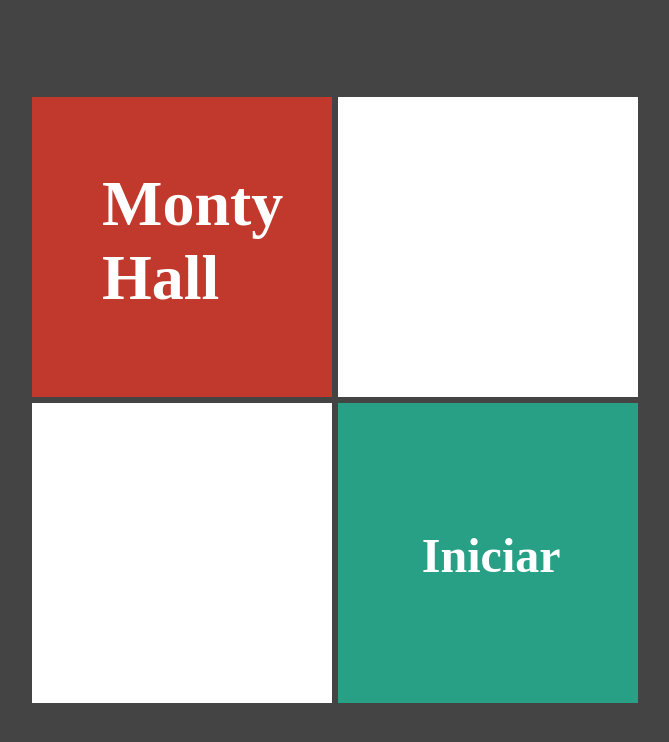
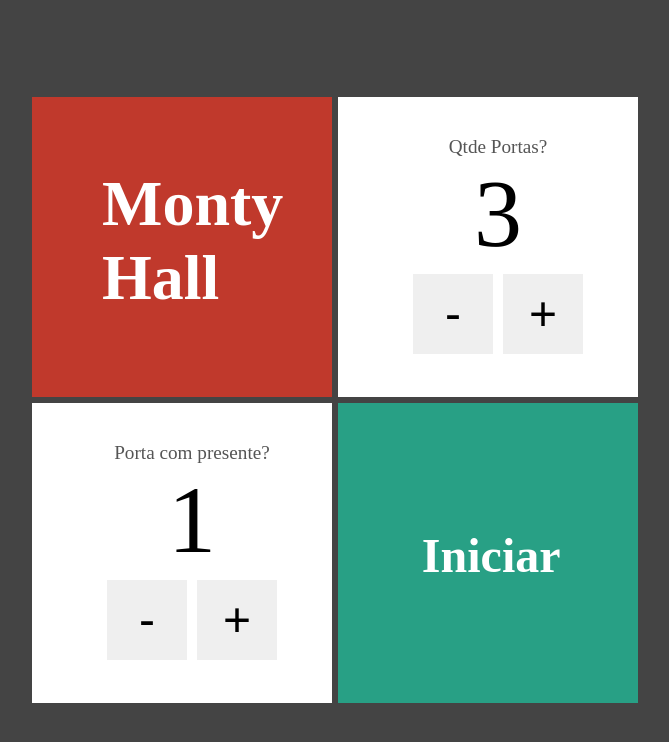
Before and after one commit to luucasor/portas, a Next.js app: page / in a window 1280 px wide. Shown: the top 742 px of the page, without its empty margins (305-974 px from the left). Built offline with nearby package versions, Linux system fonts and the light colour scheme.

Commit message:
adicionada validação de formulário

```diff
--- /dev/null
+++ b/components/EntradaNumerica.tsx
@@ -0,0 +1,22 @@
+import styles from "../styles/EntradaNumerica.module.css"
+
+interface EntradaNumericaProps {
+    text: string
+    value: number
+    onChange: (newValue: number) => void
+}
+
+export default function EntradaNumerica(props: EntradaNumericaProps) {
+    const dec = () => props.onChange(props.value - 1)
+    const inc = () => props.onChange(props.value + 1)
+    return (
+        <div className={styles.entradaNumerica}>
+            <span className={styles.text}>{props.text}</span>
+            <span className={styles.value}>{props.value}</span>
+            <div className={styles.botoes}>
+                <button className={styles.btn} onClick={dec}>-</button>
+                <button className={styles.btn} onClick={inc}>+</button>
+            </div>
+        </div>
+    )
+}
--- a/pages/index.jsx
+++ b/pages/index.jsx
@@ -1,20 +1,32 @@
 import Cartao from "../components/Cartao"
 import styles from "../styles/Formulario.module.css"
 import Link from "next/link"
+import EntradaNumerica from "../components/EntradaNumerica"
+import { useState } from "react"
 
 export default function Formulario() {
+  const [qtdePortas, setQtdePortas] = useState(3)
+  const [comPresente, setComPresente] = useState(1)
   return (
     <div className={styles.formulario}>
       <div>
         <Cartao bgcolor="#c0392c">
           <h1>Monty Hall</h1>
         </Cartao>
-        <Cartao></Cartao>
+        <Cartao>
+          <EntradaNumerica text="Qtde Portas?"
+                           value={qtdePortas}
+                           onChange={novaQtde => setQtdePortas(novaQtde)}/>
+        </Cartao>
       </div>
       <div>
-        <Cartao></Cartao>
+        <Cartao>
+          <EntradaNumerica text="Porta com presente?"
+                           value={comPresente}
+                           onChange={novaPortaComPresente => setComPresente(novaPortaComPresente)}/>
+        </Cartao>
         <Cartao bgcolor="#28a085">
-          <Link href={`/jogo/4/2`}>
+          <Link href={`/jogo/${qtdePortas}/${comPresente}`}>
             <h2 className={styles.link}>Iniciar</h2>
           </Link>
         </Cartao>
--- /dev/null
+++ b/styles/EntradaNumerica.module.css
@@ -0,0 +1,32 @@
+.entradaNumerica {
+    display: flex;
+    flex: 1;
+    color: #000;
+    flex-direction: column;
+    justify-content: center;
+    align-items: center;
+}
+
+.text {
+    color: #555;
+    font-size: 1.2rem;
+}
+
+.value {
+    font-size: 6rem;
+}
+
+.botoes {
+    display: flex;
+}
+
+.btn {
+    display: flex;
+    justify-content: center;
+    align-items: center;
+    font-size: 3rem;
+    height: 80px;
+    width: 80px;
+    margin: 5px;
+    border: none;
+}
```
Also changed, not shown: pages/jogo/[portas]/[temPresente].tsx (+15 -1 lines).
